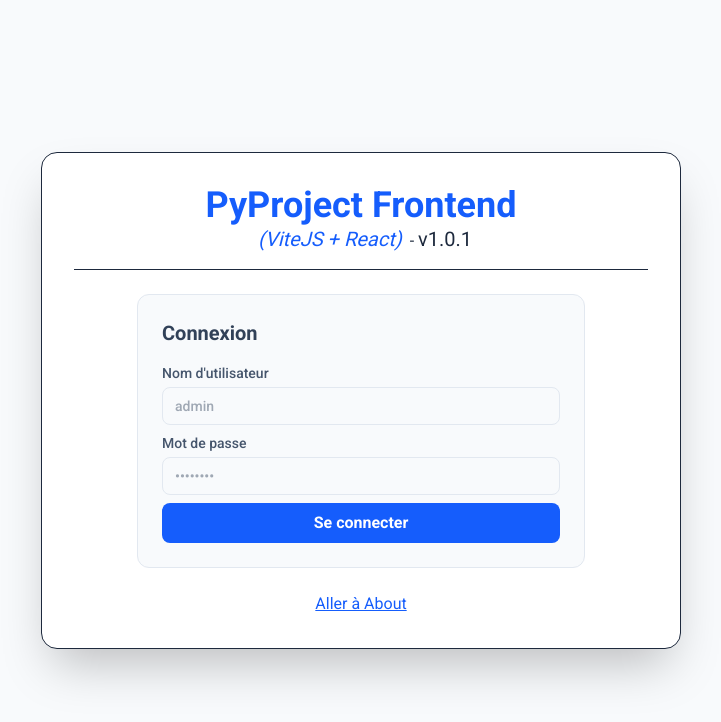
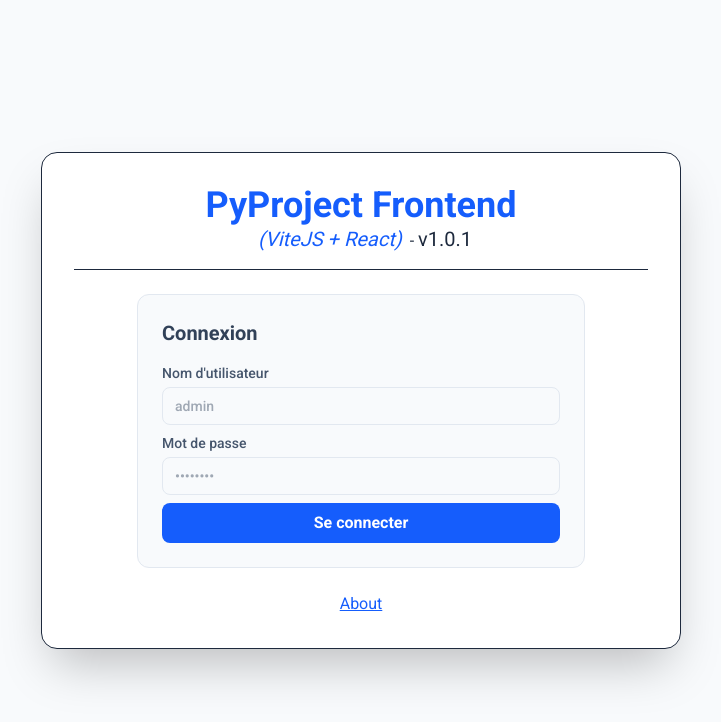
Before and after one commit to GrCOTE7/pyproject_template, a React (Vite) app in the folder frontend/: page / in a window 1280 px wide. Shown: the top 722 px of the page, without its empty margins (279-1000 px from the left). Built offline with nearby package versions, Linux system fonts and the light colour scheme; no server answers.

Commit message:
Add link for teck page

```diff
--- a/frontend/src/App.jsx
+++ b/frontend/src/App.jsx
@@ -188,10 +188,20 @@
         <div className="mt-6">
           <Link
             to="/about"
-            className="text-blue-600 hover:text-blue-500 underline"
+            className="text-blue-600 hover:text-black underline"
           >
-            Aller à About
+            About
           </Link>
+          {isAuthenticated && (
+            <p className="mt-2">
+              <Link
+                to="/teck"
+                className="text-blue-700 hover:text-blue-800 underline"
+              >
+                Teck
+              </Link>
+            </p>
+          )}
         </div>
       </div>
     </div>
```
